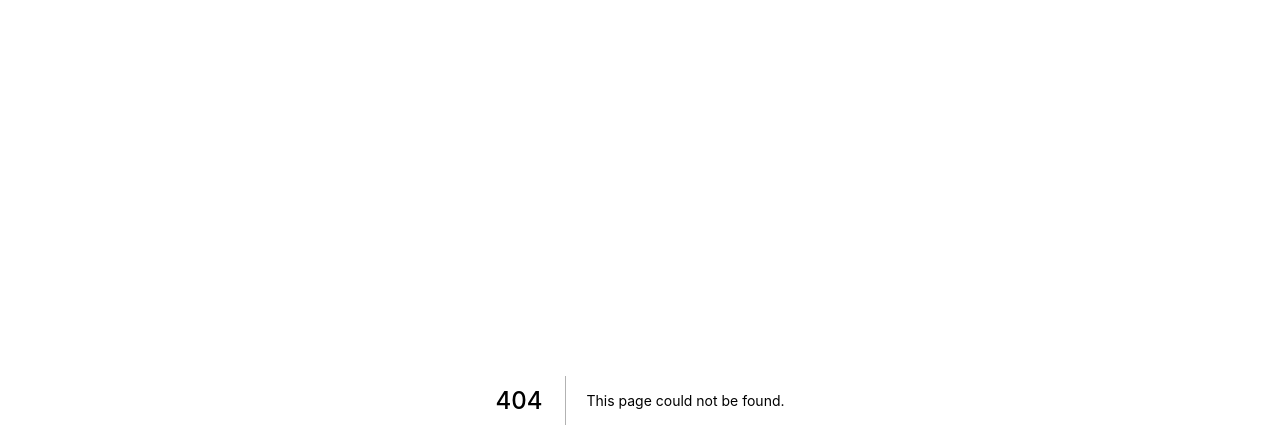
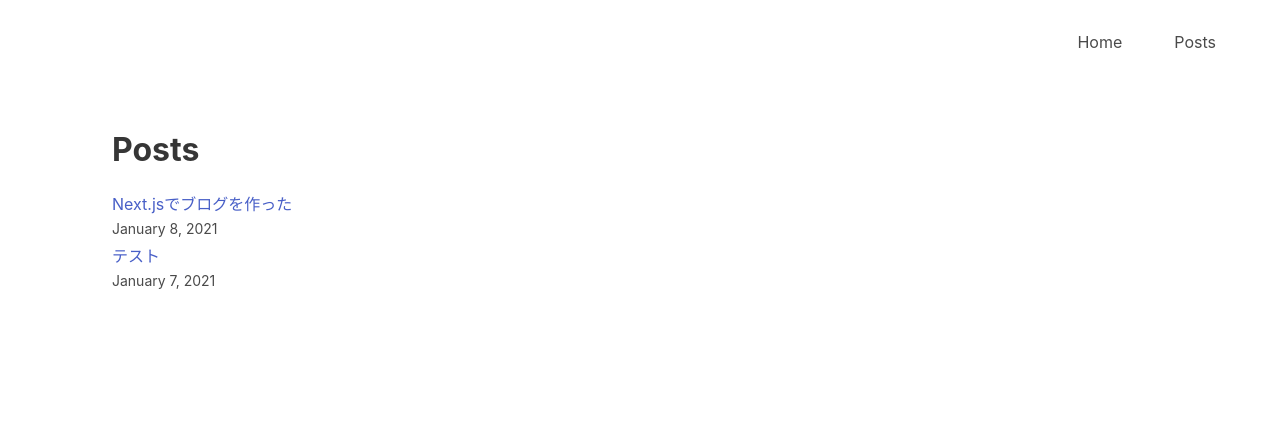
Before and after one commit to tttanikawa/nextjs-my-page, a Next.js app: page /posts in a window 1280 px wide. Before the commit this address had no page. Shown: the top 448 px of the page. Built offline with nearby package versions, Linux system fonts and the light colour scheme.

Commit message:
Add posts

```diff
--- /dev/null
+++ b/components/Date.tsx
@@ -0,0 +1,6 @@
+import { parseISO, format } from "date-fns";
+
+export default function Date({ dateString }: { dateString: string }) {
+    const date = parseISO(dateString);
+    return <time dateTime={dateString}>{format(date, "LLLL d, yyyy")}</time>
+}
--- a/components/Layout.tsx
+++ b/components/Layout.tsx
@@ -39,13 +39,13 @@ const Layout = ({ children, title = 'ukiyoyo' }: Props) => (
                                 </a>
                             </Link>
 
-                            <Link href="/about">
+                            <Link href="/posts">
                                 <a className="navbar-item">
                                     <span className="icon-text">
                                         <span className="icon">
                                             <i className="fas fa-sticky-note" data-fa-transform="down-1"></i>
                                         </span>
-                                        <span>Blog</span>
+                                        <span>Posts</span>
                                     </span>
                                 </a>
                             </Link>
@@ -65,7 +65,6 @@ const Layout = ({ children, title = 'ukiyoyo' }: Props) => (
                     </div>
                 </div>
             </nav>
-
         </header>
         {children}
     </div>
--- /dev/null
+++ b/lib/post.ts
@@ -0,0 +1,54 @@
+import fs from "fs"
+import path from "path"
+import matter from "gray-matter"
+import remark from "remark"
+import html from "remark-html"
+
+const postsDirectory = path.join(process.cwd(), 'posts');
+
+export function getSortedPostsData() {
+    const fileNames = fs.readdirSync(postsDirectory);
+    const allPostsData = fileNames.map(fileName => {
+        const id = fileName.replace(/\.md$/, '');
+        const fullPath = path.join(postsDirectory, fileName);
+        const fileContents = fs.readFileSync(fullPath, 'utf8')
+
+        const matterResult = matter(fileContents);
+        return {
+            id,
+            ...(matterResult.data as { date: string, title: string })
+        }
+    })
+
+    return allPostsData.sort((a, b) => {
+        if (a.date < b.date) {
+            return 1;
+        } else {
+            return -1;
+        }
+    })
+}
+
+export function getAllPostsIds() {
+    const fileNames = fs.readdirSync(postsDirectory);
+    return fileNames.map(fileName => {
+        return {
+            params: {
+                id: fileName.replace(/\.md$/, "")
+            }
+        }
+    })
+}
+
+export async function getPostData(id: string) {
+    const fullPath = path.join(postsDirectory, `${id}.md`);
+    const fileContents = fs.readFileSync(fullPath, 'utf8');
+    const matterResult = matter(fileContents);
+    const processedContent = await remark().use(html).process(matterResult.content);
+    const contentHtml = processedContent.toString();
+    return {
+        id,
+        contentHtml,
+        ...(matterResult.data as { date: string, title: string })
+    }
+}
--- a/package.json
+++ b/package.json
@@ -9,9 +9,13 @@
     },
     "dependencies": {
         "bulma": "^0.9.1",
+        "date-fns": "^2.16.1",
+        "gray-matter": "^4.0.2",
         "next": "latest",
         "react": "^16.12.0",
-    "react-dom": "^16.12.0"
+        "react-dom": "^16.12.0",
+        "remark": "^13.0.0",
+        "remark-html": "^13.0.1"
     },
     "devDependencies": {
         "@types/node": "^12.12.21",
--- /dev/null
+++ b/pages/_app.tsx
@@ -0,0 +1,7 @@
+import { AppProps } from "next/app";
+
+function App({ Component, pageProps }: AppProps) {
+    return <Component {...pageProps}></Component>
+}
+
+export default App;
--- /dev/null
+++ b/pages/posts.tsx
@@ -0,0 +1,43 @@
+import Link from 'next/link'
+import Layout from '../components/Layout'
+import Date from "../components/Date"
+import { GetStaticProps } from "next"
+import { getSortedPostsData } from "../lib/post"
+
+export const getStaticProps: GetStaticProps = async () => {
+    const allPostsData = getSortedPostsData();
+    return {
+        props: {
+            allPostsData
+        }
+    }
+}
+
+const PostsListPage = (props: { allPostsData: { date: string, title: string, id: string }[] }) => (
+    <Layout title="Posts">
+        <section className="section">
+            <div className="container px-6">
+                <div className="title is-3 has-text-weight-bold">
+                    Posts
+                </div>
+                <p>
+                    <ul className="content">
+                        {props.allPostsData.map(({ id, date, title }) => (
+                            <li key={id}>
+                                <Link href={`posts/${id}`}>
+                                    <a>{title}</a>
+                                </Link>
+                                <br />
+                                <small>
+                                    <Date dateString={date} />
+                                </small>
+                            </li>
+                        ))}
+                    </ul>
+                </p>
+            </div>
+        </section>
+    </Layout>
+)
+
+export default PostsListPage
--- /dev/null
+++ b/posts/2020-01-08.md
@@ -0,0 +1,26 @@
+---
+title: 'Next.jsでブログを作った'
+date: '2021-01-08'
+---
+
+## 概要
+Next.jsの練習のため、ブログを作ってみた。
+
+## 構成
+`getStaticProps`でMarkdownを読み込み、SSGして配信する。
+Markdownにはfront-matterという形式でメタ情報を付与する。
+画像は適当にpublic/imagesに保存。
+
+CSSを極力いじりたくなかったので、[Bulma](https://bulma.io/)というフレームワークを使った。
+シンプルで綺麗なフラットデザインに仕上げられた（気がする）。
+Material-uiも良いけど、個人的にはこちらのほうが好み。
+
+ホスティングには[Vercel](https://vercel.com/)を使用した。
+Next.jsの開発元なだけあって、デプロイがとてもスムーズにできて体験が良い。
+特に設定することなく、GitHubのリポジトリに変更を加えるたびに自動でビルドしてくれる。
+
+## 所感
+フロントエンド初心者でも簡単にSPAを構築できた。
+静的ビルドにより、特に工夫せずともパフォーマンスも良好で、Lighthouseのスコアも高かった。
+
+![](/images/2020-01-08_lighthouse.png)
--- /dev/null
+++ b/posts/test.md
@@ -0,0 +1,6 @@
+---
+title: 'テスト'
+date: '2021-01-07'
+---
+
+テストだよ
```
Also changed, not shown: pages/posts/[id].tsx (added, +50 -0 lines), public/images/2020-01-08_lighthouse.png (added), 1 other file (tests, documents, lock files or other folders). Lines whose indentation alone changed are shown as unchanged.
